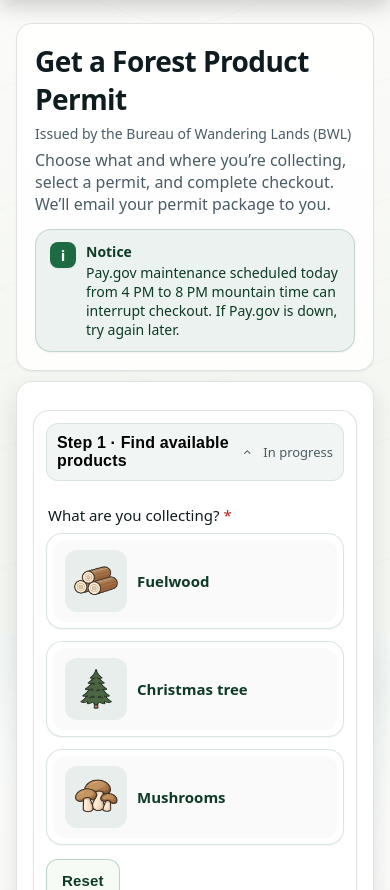
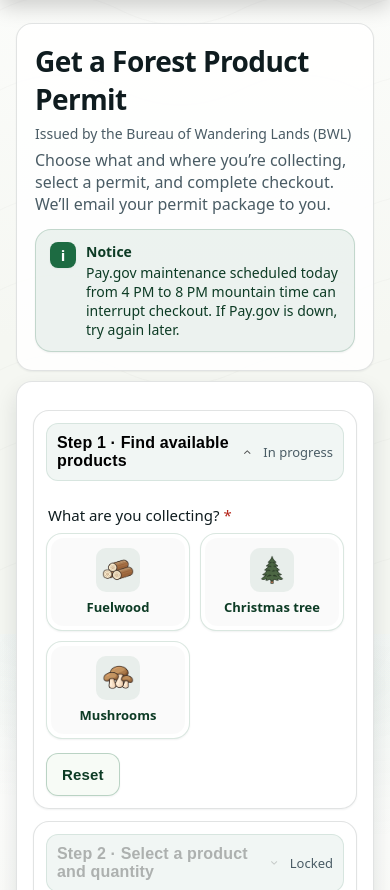
Before and after one commit to bip-river/SFPx, a plain HTML site: page index.html in a window 390 px wide. Shown: the part 210-1100 px from the top of the page. Drawn offline with Linux system fonts and the light colour scheme.

Commit message:
Adjust product type cards for mobile grid

```diff
--- a/styles.css
+++ b/styles.css
@@ -178,6 +178,13 @@ body{
     .ptype-card input:focus-visible + .ptype-card-body{outline:3px solid var(--color-focus); outline-offset:2px;}
     .ptype-card input:checked + .ptype-card-body{background:rgba(29,107,66,.08); border:1px solid rgba(29,107,66,.4); box-shadow:var(--shadow-md);}
     .ptype-card input:disabled + .ptype-card-body{opacity:.6; cursor:not-allowed;}
+    @media(max-width: 640px){
+      .ptype-grid{grid-template-columns: repeat(2, minmax(0, 1fr)); gap:10px;}
+      .ptype-card{padding:4px;}
+      .ptype-card-body{flex-direction:column; gap:6px; padding:10px 8px; text-align:center;}
+      .ptype-card img{width:44px; height:44px; border-radius:10px; padding:6px;}
+      .ptype-card-name{font-size:13px;}
+    }
     input, select, textarea{width:100%; padding:12px 13px; border:1px solid rgba(29,107,66,.28); border-radius:var(--radius-input); font-size:15px; background:var(--field); box-shadow:inset 0 1px 0 rgba(255,255,255,.6);}
     input:focus-visible, select:focus-visible, textarea:focus-visible, button:focus-visible, summary:focus-visible{outline:3px solid var(--color-focus); outline-offset:2px; box-shadow:0 0 0 3px rgba(37,111,176,.25);}
     .row{display:grid; gap:8px}
```
